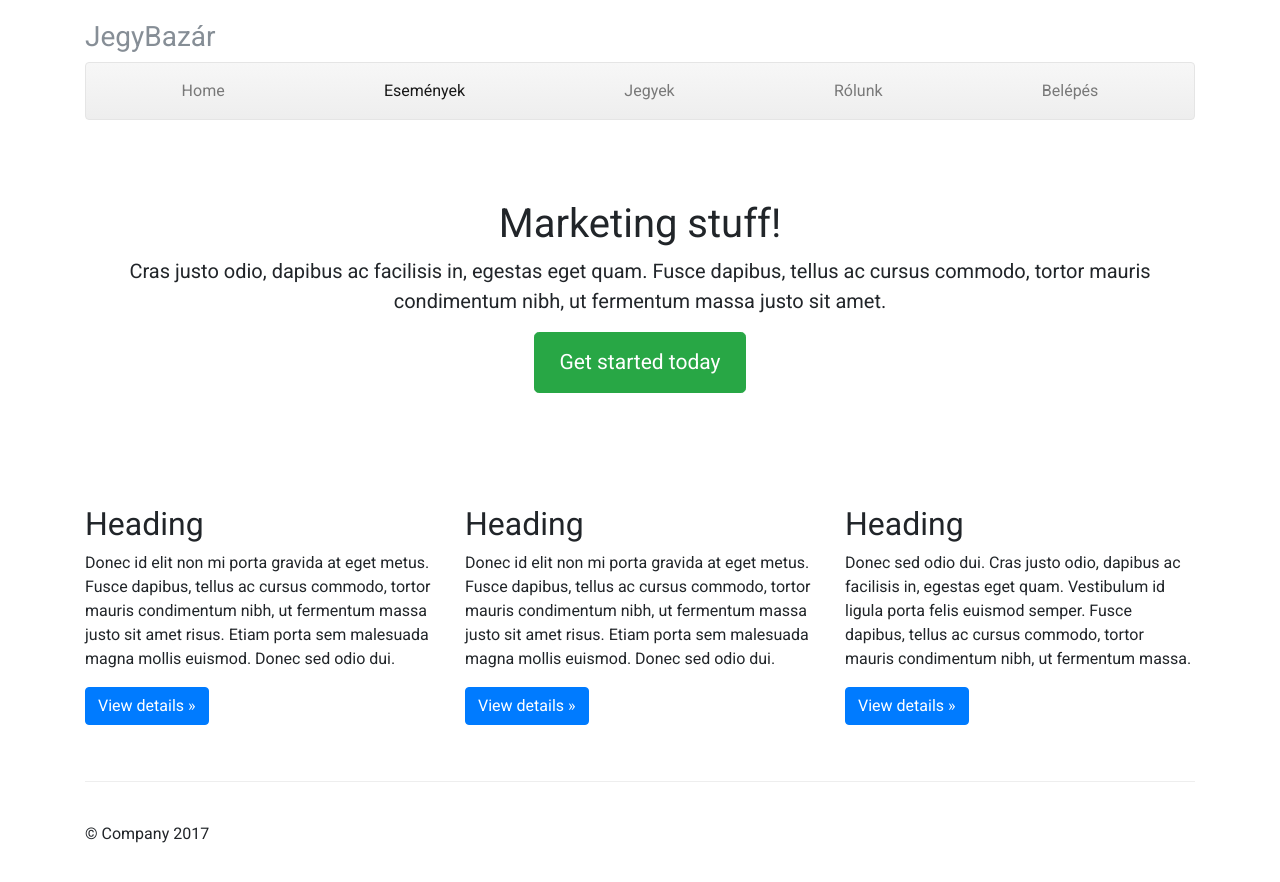
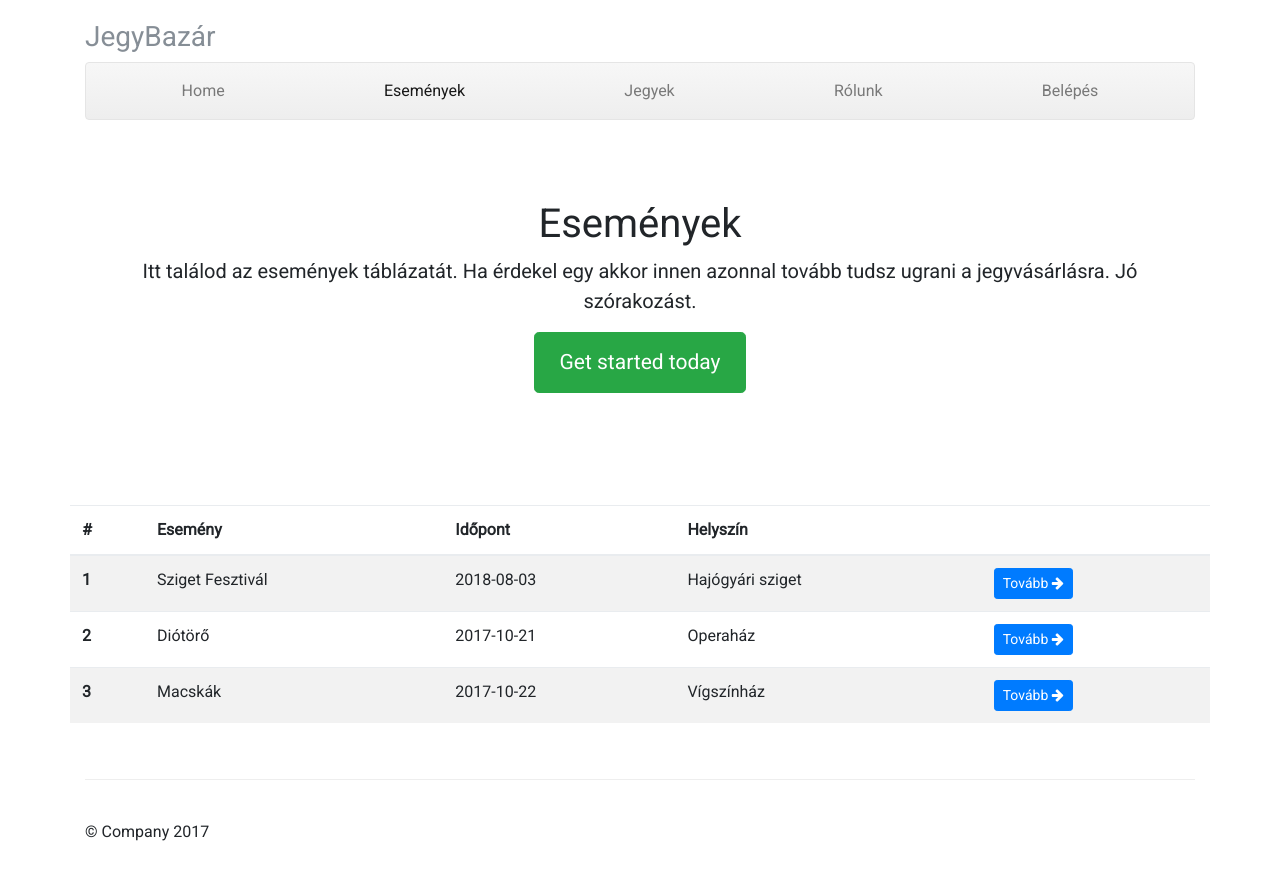
Before and after one commit to TebeeBoy/netacademia-bt4, a plain HTML site: page events.html in a window 1280 px wide. Drawn offline with nearby package versions, Linux system fonts and the light colour scheme.

Commit message:
Feat: Add table

```diff
--- a/events.html
+++ b/events.html
@@ -54,28 +54,53 @@
 
         <!-- Jumbotron -->
         <div class="jumbotron">
-          <h1>Marketing stuff!</h1>
-          <p class="lead">Cras justo odio, dapibus ac facilisis in, egestas eget quam. Fusce dapibus, tellus ac cursus commodo, tortor mauris condimentum nibh, ut fermentum massa justo sit amet.</p>
+          <h1>Események</h1>
+          <p class="lead">Itt találod az események táblázatát. Ha érdekel egy akkor innen azonnal tovább tudsz ugrani a jegyvásárlásra. Jó szórakozást.</p>
           <p><a class="btn btn-lg btn-success" href="#" role="button">Get started today</a></p>
         </div>
 
         <!-- Example row of columns -->
         <div class="row">
-          <div class="col-lg-4">
-            <h2>Heading</h2>
-            <p>Donec id elit non mi porta gravida at eget metus. Fusce dapibus, tellus ac cursus commodo, tortor mauris condimentum nibh, ut fermentum massa justo sit amet risus. Etiam porta sem malesuada magna mollis euismod. Donec sed odio dui. </p>
-            <p><a class="btn btn-primary" href="#" role="button">View details &raquo;</a></p>
-          </div>
-          <div class="col-lg-4">
-            <h2>Heading</h2>
-            <p>Donec id elit non mi porta gravida at eget metus. Fusce dapibus, tellus ac cursus commodo, tortor mauris condimentum nibh, ut fermentum massa justo sit amet risus. Etiam porta sem malesuada magna mollis euismod. Donec sed odio dui. </p>
-            <p><a class="btn btn-primary" href="#" role="button">View details &raquo;</a></p>
-          </div>
-          <div class="col-lg-4">
-            <h2>Heading</h2>
-            <p>Donec sed odio dui. Cras justo odio, dapibus ac facilisis in, egestas eget quam. Vestibulum id ligula porta felis euismod semper. Fusce dapibus, tellus ac cursus commodo, tortor mauris condimentum nibh, ut fermentum massa.</p>
-            <p><a class="btn btn-primary" href="#" role="button">View details &raquo;</a></p>
-          </div>
+            <table class="table table-striped">
+                <thead>
+                  <tr>
+                    <th scope="col">#</th>
+                    <th scope="col">Esemény</th>
+                    <th scope="col">Időpont</th>
+                    <th scope="col">Helyszín</th>
+                    <th scope="col"></th>
+                  </tr>
+                </thead>
+                <tbody>
+                  <tr>
+                    <th scope="row">1</th>
+                    <td>Sziget Fesztivál</td>
+                    <td>2018-08-03</td>
+                    <td>Hajógyári sziget</td>
+                    <td>
+                      <a href="#" class="btn btn-primary btn-sm">Tovább <i class="fa fa-arrow-right" aria-hidden="true"></i></a>
+                    </td>
+                  </tr>
+                  <tr>
+                    <th scope="row">2</th>
+                    <td>Diótörő</td>
+                    <td>2017-10-21</td>
+                    <td>Operaház</td>
+                    <td>
+                       <a href="#" class="btn btn-primary btn-sm">Tovább <i class="fa fa-arrow-right" aria-hidden="true"></i></a>
+                    </td>
+                  </tr>
+                  <tr>
+                    <th scope="row">3</th>
+                    <td>Macskák</td>
+                    <td>2017-10-22</td>
+                    <td>Vígszínház  </td>
+                    <td>
+                        <a href="#" class="btn btn-primary btn-sm">Tovább <i class="fa fa-arrow-right" aria-hidden="true"></i></a>
+                     </td>
+                  </tr>
+                </tbody>
+              </table>
         </div>
 
       </main>
```
